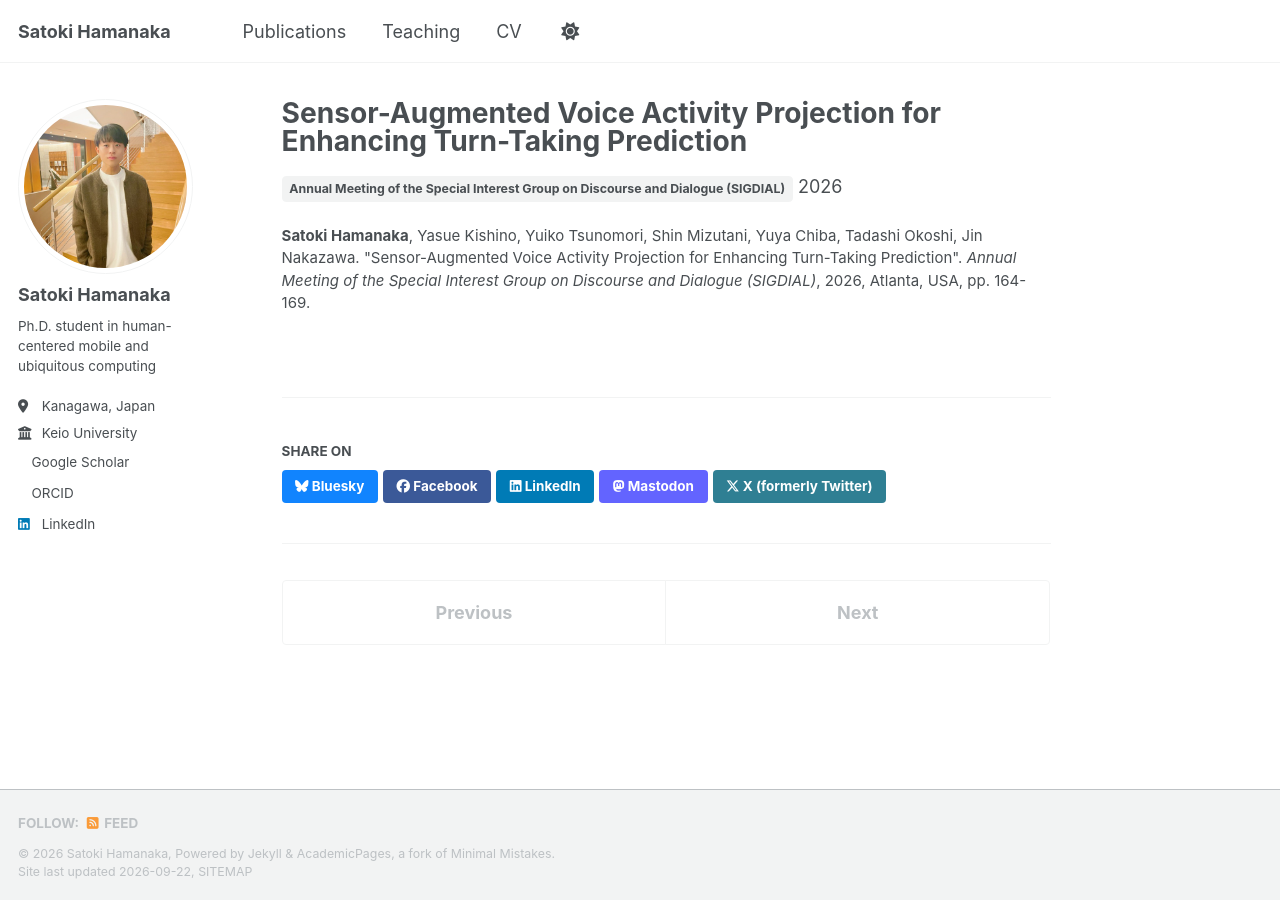
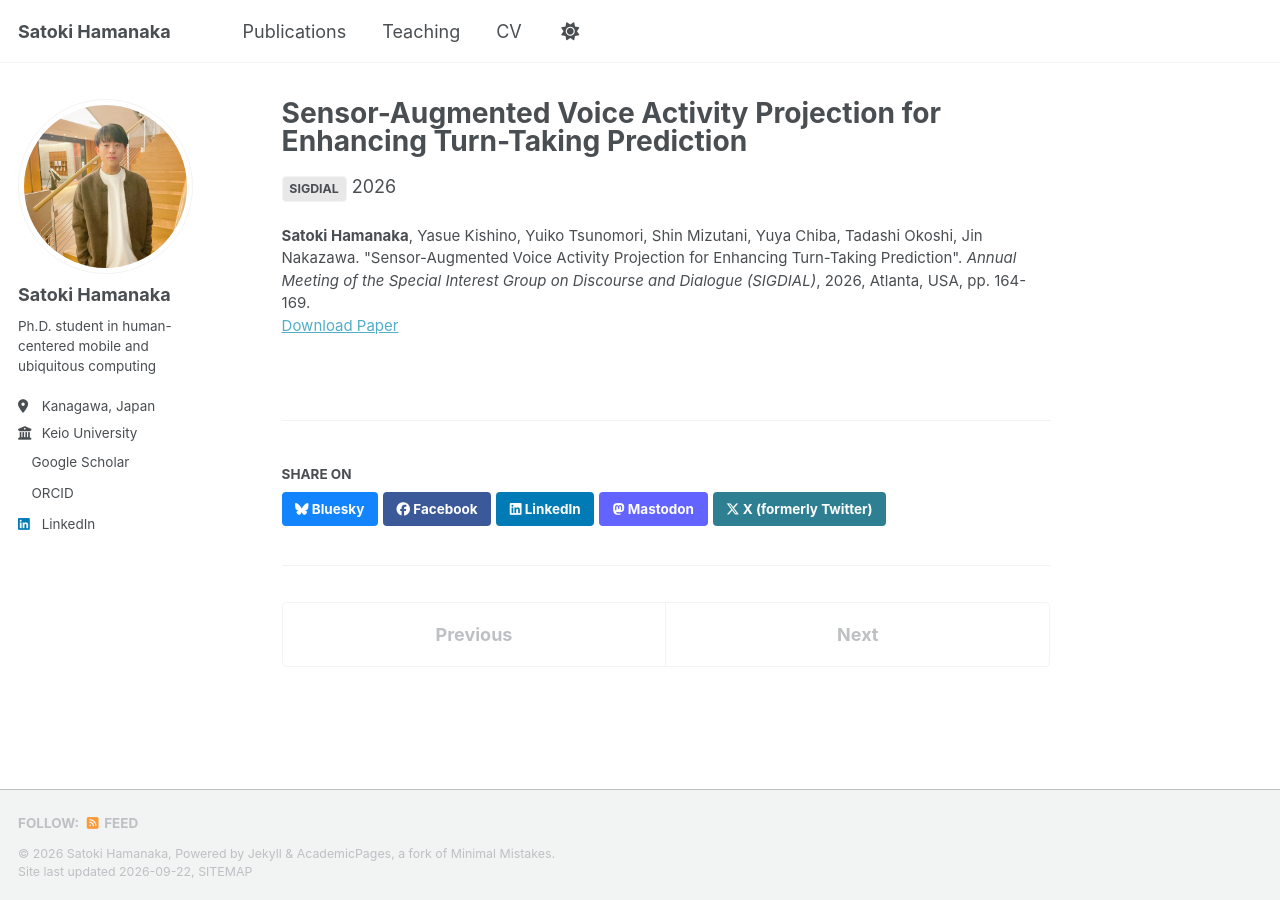
Before and after one commit to hamachu216/hamachu216.github.io, a Jekyll site: the page built from _publications/2026-08-04-sensor-augmented-vap-sigdial.md, in a window 1280 px wide. Built offline with Jekyll 4.4.1, drawn with Linux system fonts in a browser that asks for light colours; a style sheet for code colours, icons or effects is not loaded.

Commit message:
Make the badges readable in dark mode; shorten the SIGDIAL venue
The venue badge was white-on-white in the dark themes. It took its
background from --global-thead-color, which every *_dark.scss sets to
#ededed while --global-text-color is #fff: a contrast ratio of 1.17, i.e.
invisible. The badge now sits on a neutral rgba(128,128,128,0.18) overlay,
which darkens a light ground and lightens a dark one and so needs no theme
knowledge at all — 6.87 in light, 7.94 in dark.

The dark award colour goes #ffc46b -> #ffd08a. At 11px bold the badge is not
large text, so 4.28 missed AA; #ffd08a is 4.70. Light mode was already 5.24.

SIGDIAL's venue was the only one spelled out in full ("Annual Meeting of the
Special Interest Group on Discourse and Dialogue"); the other thirteen are
short ("ACM MobiSys", "IPSJ Journal"). It becomes "SIGDIAL" to match, and to
keep the badge from wrapping on a phone. The formal name stays in citation.

aclanthology.org/2026.sigdial-1.12/ goes in `paperurl:`, not `doi:`, so it
renders as a working Download Paper link. It is the Anthology landing page,
not a DOI: 10.18653/v1/2026.sigdial-1.12 still 404s and the entry's BibTeX
carries no doi field. Putting a URL in `doi:` would break that field's
contract (bare DOI, template prepends doi.org) and publish a dead [DOI] link.

Co-Authored-By: Claude Opus 5 (1M context) <noreply@anthropic.com>

```diff
--- a/_publications/2026-08-04-sensor-augmented-vap-sigdial.md
+++ b/_publications/2026-08-04-sensor-augmented-vap-sigdial.md
@@ -4,6 +4,7 @@ collection: publications
 category: conferences
 permalink: /publication/2026-08-04-sensor-augmented-vap-sigdial
 date: 2026-08-04
-venue: 'Annual Meeting of the Special Interest Group on Discourse and Dialogue (SIGDIAL)'
+venue: 'SIGDIAL'
+paperurl: 'https://aclanthology.org/2026.sigdial-1.12/'
 citation: '<b>Satoki Hamanaka</b>, Yasue Kishino, Yuiko Tsunomori, Shin Mizutani, Yuya Chiba, Tadashi Okoshi, Jin Nakazawa. &quot;Sensor-Augmented Voice Activity Projection for Enhancing Turn-Taking Prediction&quot;. <i>Annual Meeting of the Special Interest Group on Discourse and Dialogue (SIGDIAL)</i>, 2026, Atlanta, USA, pp. 164-169.'
 ---
--- a/_sass/layout/_archive.scss
+++ b/_sass/layout/_archive.scss
@@ -255,7 +255,7 @@
 }
 
 html[data-theme="dark"] {
-  --publication-award-color : #ffc46b;
+  --publication-award-color : #ffd08a;
   --publication-award-bg    : rgba(248, 148, 6, 0.22);
 }
 
@@ -270,7 +270,7 @@ html[data-theme="dark"] {
 }
 
 .publication__venue {
-  background-color: var(--global-thead-color);
+  background-color: rgba(128, 128, 128, 0.18);
   border: 1px solid var(--global-border-color);
   color: var(--global-text-color);
 }
```
